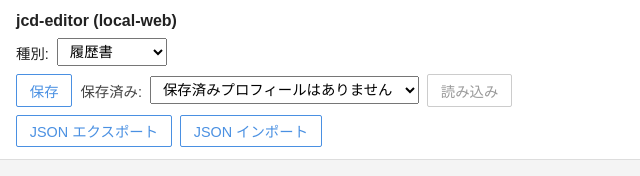
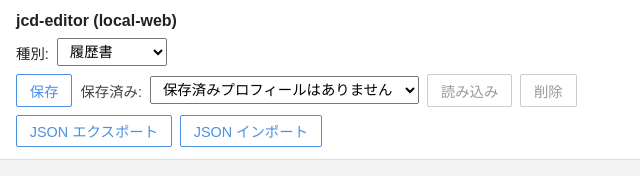
Before and after one commit to toshtag/jcd-editor, a website built with Vite: page apps/local-web/index.html in a window 1280 px wide. Shown: the top 176 px of the page, 0-640 px from the left. Built offline with nearby package versions, Linux system fonts and the light colour scheme.

Commit message:
feat(local-web): プロファイル削除ボタンを index.html に追加する
保存済みプロファイルを削除するための UI を header の app__storage 領域
に追加する。

- 「削除」ボタン (id="delete-button") を「読み込み」ボタンの直後に
  配置する
- 初期状態は disabled (saved-profile-select の選択状態に応じて main.ts
  が enable する)
- スタイルは app__storage-button をベースに danger variant
  (border / color を赤系) を追加する

本コミットでは button の挙動 (event listener、confirm dialog、
storage.deleteProfile 呼び出し) は wiring しない。次コミットで main.ts
側に削除フローを実装する。

```diff
--- a/apps/local-web/index.html
+++ b/apps/local-web/index.html
@@ -25,6 +25,14 @@
           </select>
           <button type="button" id="load-button" class="app__storage-button" disabled>
             読み込み
+          </button>
+          <button
+            type="button"
+            id="delete-button"
+            class="app__storage-button app__storage-button--danger"
+            disabled
+          >
+            削除
           </button>
         </div>
         <div class="app__io">
--- a/apps/local-web/src/styles.css
+++ b/apps/local-web/src/styles.css
@@ -93,6 +93,15 @@ body {
   border-color: #ccc;
   color: #999;
   cursor: not-allowed;
+}
+
+.app__storage-button--danger {
+  border-color: #d33;
+  color: #d33;
+}
+
+.app__storage-button--danger:hover:not(:disabled) {
+  background: #fff5f5;
 }
 
 .app__io {
```
